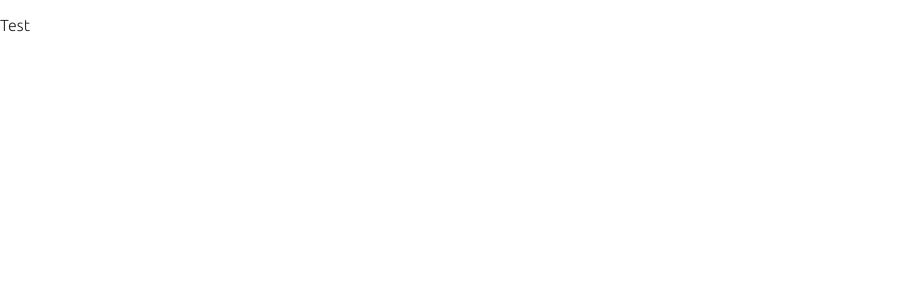
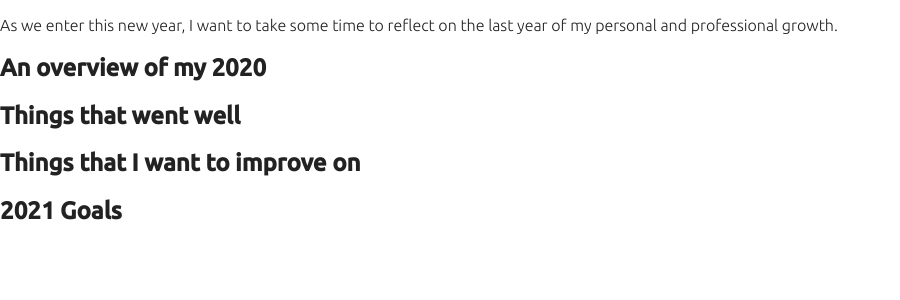
Before and after one commit to msholty-fd/blog, a Next.js app: page /posts/2021-goals in a window 1280 px wide. Shown: the top 300 px of the page, without its empty margins (0-900 px from the left). Built offline with nearby package versions, Linux system fonts and the light colour scheme.

Commit message:
add blog post skeleton

```diff
--- a/src/layouts/index.tsx
+++ b/src/layouts/index.tsx
@@ -30,7 +30,6 @@ export default function Index({
   tags,
   description,
 }: Props) {
-  console.warn(tags);
   const keywords = tags.map((it) => getTag(it).name);
   const authorName = getAuthor(author).name;
   return ({ children: content }) => {
--- a/src/pages/posts/2021-goals.mdx
+++ b/src/pages/posts/2021-goals.mdx
@@ -7,4 +7,12 @@ tags:
   - self-reflections
 ---
 
-Test
+As we enter this new year, I want to take some time to reflect on the last year of my personal and professional growth.
+
+## An overview of my 2020
+
+## Things that went well
+
+## Things that I want to improve on
+
+## 2021 Goals
```
